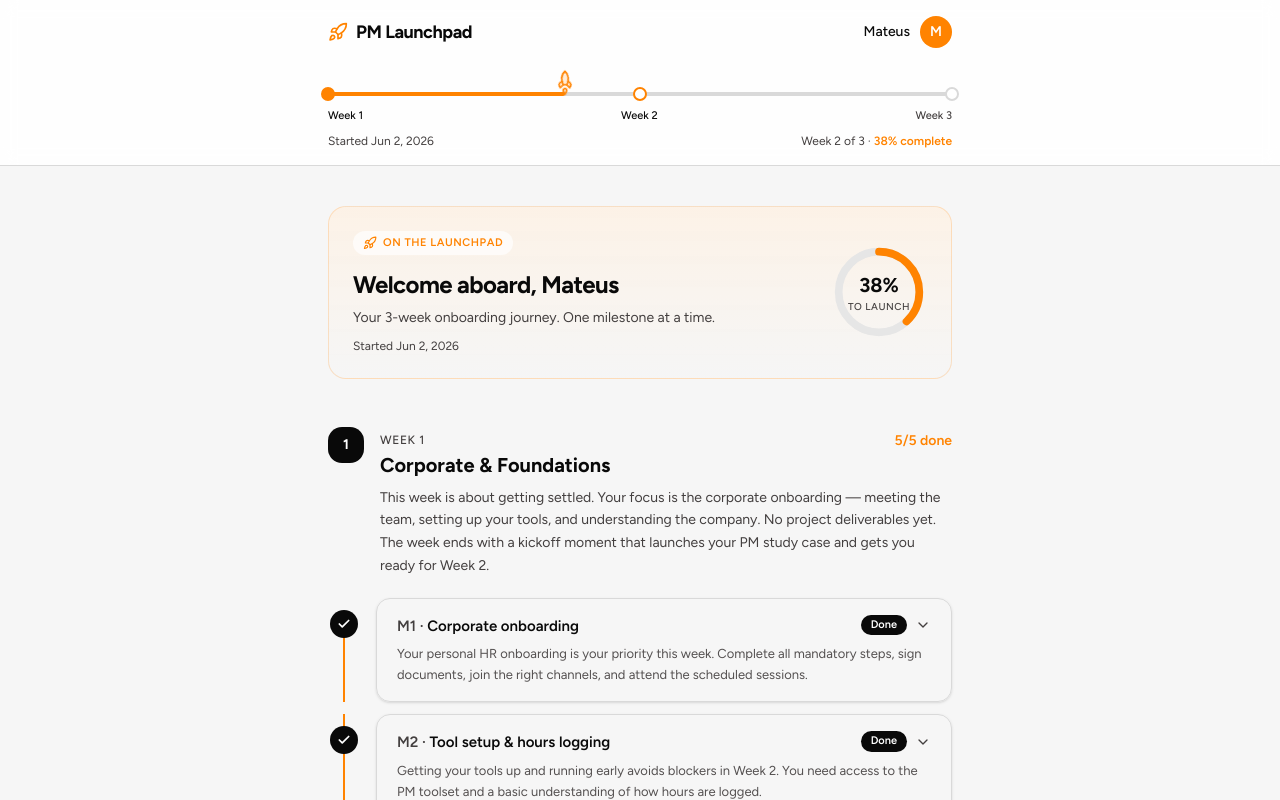
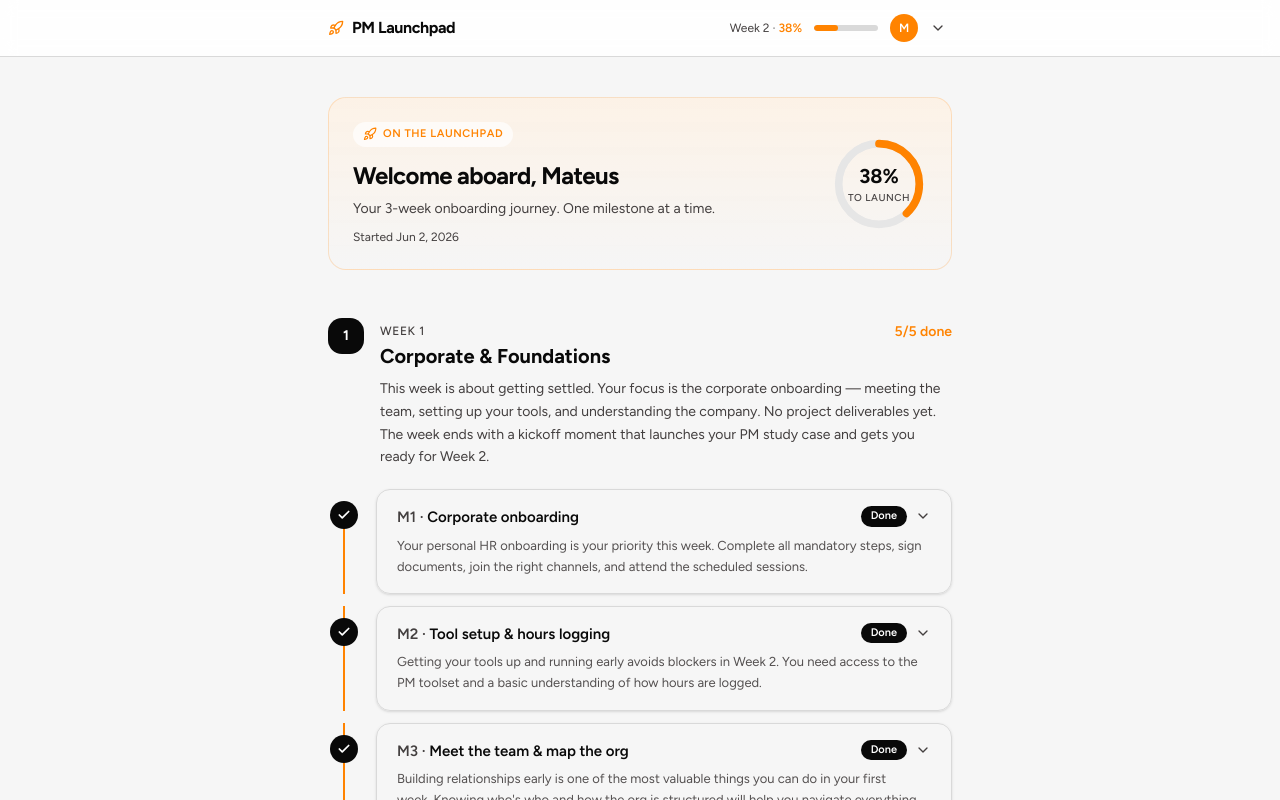
Before and after one commit to mateus-noro-arctouch/pm-launchpad-v2, a Next.js app: page / in a window 1280 px wide. Shown: the top 800 px of the page. Built offline with nearby package versions, Linux system fonts and the light colour scheme.

Commit message:
feat: compact collapsible header with expandable flight track
Co-authored-by: Cursor <cursoragent@cursor.com>

```diff
--- a/components/app-header.tsx
+++ b/components/app-header.tsx
@@ -1,4 +1,7 @@
-import { Rocket } from "lucide-react"
+"use client"
+
+import { useState } from "react"
+import { ChevronDown, Rocket } from "lucide-react"
 import { pmName, startDate, overallProgress } from "@/lib/journey-data"
 import { cn } from "@/lib/utils"
 
@@ -9,28 +12,54 @@ const weeks = [
 ]
 
 export function AppHeader() {
+  const [expanded, setExpanded] = useState(false)
+
   return (
     <header className="sticky top-0 z-20 border-b border-line bg-white/90 backdrop-blur">
-      <div className="mx-auto max-w-2xl px-6 py-4">
-        {/* Row 1: wordmark + PM */}
-        <div className="flex items-center justify-between">
-          <span className="flex items-center gap-2 text-lg font-bold tracking-tight text-foreground">
-            <Rocket className="size-5 text-brand" />
+      <div className="mx-auto max-w-2xl px-6 py-2.5">
+        {/* Compact row — always visible */}
+        <div className="flex items-center justify-between gap-3">
+          <span className="flex items-center gap-2 text-base font-bold tracking-tight text-foreground">
+            <Rocket className="size-4 text-brand" />
             PM Launchpad
           </span>
-          <div className="flex items-center gap-2.5">
-            <span className="text-sm font-medium text-foreground">{pmName}</span>
+
+          <button
+            type="button"
+            onClick={() => setExpanded((v) => !v)}
+            aria-expanded={expanded}
+            aria-label={expanded ? "Collapse progress" : "Expand progress"}
+            className="flex items-center gap-3 rounded-full py-1 pl-3 pr-1.5 transition-colors hover:bg-muted"
+          >
+            <span className="hidden text-xs text-muted-foreground sm:inline">
+              Week 2 ·{" "}
+              <span className="font-semibold text-brand">{overallProgress}%</span>
+            </span>
+            {/* slim progress bar */}
+            <span aria-hidden className="relative h-1.5 w-16 overflow-hidden rounded-full bg-line">
+              <span
+                className="absolute inset-y-0 left-0 rounded-full bg-brand"
+                style={{ width: `${overallProgress}%` }}
+              />
+            </span>
             <span
               aria-hidden
-              className="flex size-8 items-center justify-center rounded-full bg-brand text-sm font-semibold text-white"
+              className="flex size-7 items-center justify-center rounded-full bg-brand text-xs font-semibold text-white"
             >
               {pmName.charAt(0)}
             </span>
-          </div>
+            <ChevronDown
+              className={cn(
+                "size-4 text-muted-foreground transition-transform",
+                expanded && "rotate-180",
+              )}
+            />
+          </button>
         </div>
 
-        {/* Row 2: flight track with riding rocket */}
-        <div className="mt-5">
+        {/* Expandable flight track */}
+        {expanded && (
+          <div className="mt-4 border-t border-line pt-4">
             <div className="relative h-9">
               {/* baseline track */}
               <span
@@ -93,6 +122,7 @@ export function AppHeader() {
               </span>
             </div>
           </div>
+        )}
       </div>
     </header>
   )
```
Lines whose indentation alone changed are shown as unchanged.
